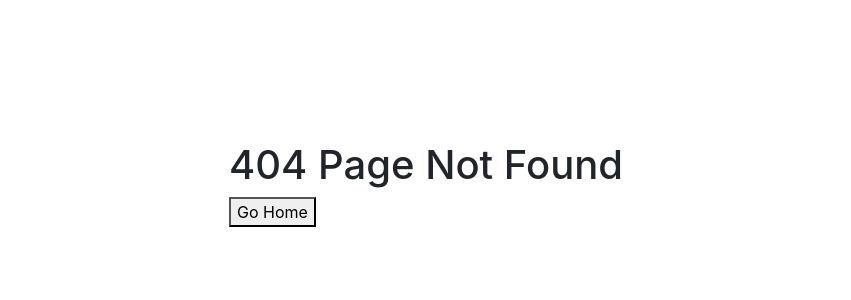
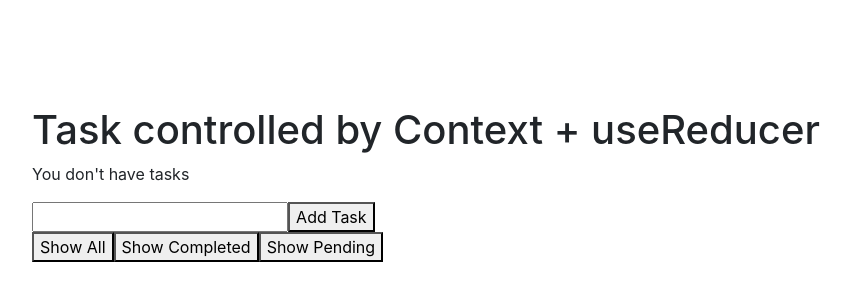
Before and after one commit to LuisMm16/OB-React, a React (Create React App) app: page /taskreducer in a window 1280 px wide. Before the commit this address had no page. Shown: the part 216-516 px from the top of the page, without its empty margins (214-1065 px from the left). Built offline with nearby package versions, Linux system fonts and the light colour scheme.

Commit message:
Ejercicio Sesión 26

```diff
--- a/src/App.js
+++ b/src/App.js
@@ -10,6 +10,7 @@ import DashboardPage from './pages/dashboard/Dashboard';
 import TasksPage from './pages/tasks/TasksPage';
 import NotFoundPage from './pages/404/NotFoundPage';
 import ChuckJokesPage from './pages/chuck/ChuckJokesPage';
+import TaskReducer from './pages/tasks/TaskReducer';
 
 function App() {
   function addTask(task) {
@@ -62,6 +63,9 @@ function App() {
             <Navigate to='/login' />
         } />
 
+        {/* Task Route controlled with Context and useReducer */}
+        <Route path='taskreducer' element={<TaskReducer />}/>
+
         {/* Chuck Norris Jokes */}
         <Route path='/chuck' element={<ChuckJokesPage />} />
 
--- /dev/null
+++ b/src/components/container/TaskListUseReducer.jsx
@@ -0,0 +1,130 @@
+import React, { useReducer } from 'react';
+import TaskUseReducer from '../pure/TaskUseReducer';
+
+// Create Context
+export const myContext = React.createContext(null);
+
+// Counter for ID
+let nextTaskId = 0;
+
+// Actions
+export const ADD_TASK = 'ADD_TASK';
+export const DELETE_TASK = 'DELETE_TASK';
+export const TOGGLE_TASK = 'TOGGLE_TASK';
+export const SET_VISIBILITY_FILTER = 'SET_VISIBILITY_FILTER';
+export const SHOW_ALL = 'SHOW_ALL';
+export const SHOW_PENDING = 'SHOW_PENDING';
+export const SHOW_COMPLETED = 'SHOW_COMPLETED';
+
+// Initial State
+const initialState = {
+  tasks: [],
+  filter: 'SHOW_ALL'
+};
+
+// Reducer
+const taskReducer = (state, action) => {
+  switch (action.type) {
+
+    case SET_VISIBILITY_FILTER:
+      return {
+        ...state,
+        filter: action.payload.filter
+      }
+
+    case ADD_TASK:
+      return {
+        ...state,
+        tasks: state.tasks.concat({
+          id: nextTaskId++,
+          name: action.payload.name,
+          completed: false
+        })
+      };
+
+    case DELETE_TASK:
+      return {
+        ...state,
+        tasks: state.tasks.filter(task => task.id !== action.payload.id)
+      }
+
+
+    case TOGGLE_TASK:
+      return {
+        ...state,
+        tasks: state.tasks.map(task => {
+          if (task.id === action.payload.id) {
+            return {
+              ...task,
+              completed: !task.completed
+            }
+          } else {
+            return task;
+          }
+        })
+      }
+
+    default:
+      return state;
+  }
+}
+
+// Component
+const TaskListUseReducer = () => {
+
+  const [state, dispatch] = useReducer(taskReducer, initialState);
+
+  return (
+    <myContext.Provider value={
+      {
+        state,
+        dispatch
+      }
+    }>
+      <h1>Task controlled by Context + useReducer</h1>
+      {/* Render tasks */}
+      {
+        state.tasks.length > 0
+          ?
+          state.tasks.map((task) => (
+            <TaskUseReducer task={task} key={task.id} />
+          ))
+          :
+          <p>You don't have tasks</p>
+      }
+
+      {/* Add Tasks Form */}
+      <form
+        onSubmit={(e) => {
+          e.preventDefault();
+          dispatch({
+            type: ADD_TASK, payload: {
+              name: e.target.name.value
+            }
+          })
+        }}
+      >
+        <input id='name' type='text' name='name' />
+        <button type='submit'>
+          Add Task
+        </button>
+      </form>
+
+      {/* Buttons */}
+      <div>
+        <button onClick={() => dispatch({ type: SET_VISIBILITY_FILTER, payload: { filter: SHOW_ALL } })}>
+          Show All
+        </button>
+        <button onClick={() => dispatch({ type: SET_VISIBILITY_FILTER, payload: { filter: SHOW_COMPLETED } })}>
+          Show Completed
+        </button>
+        <button onClick={() => dispatch({ type: SET_VISIBILITY_FILTER, payload: { filter: SHOW_PENDING } })}>
+          Show Pending
+        </button>
+      </div>
+
+    </myContext.Provider>
+  );
+}
+
+export default TaskListUseReducer;
--- /dev/null
+++ b/src/components/pure/TaskUseReducer.jsx
@@ -0,0 +1,75 @@
+import React, { useContext } from 'react';
+import { DELETE_TASK, myContext, SHOW_ALL, SHOW_COMPLETED, SHOW_PENDING, TOGGLE_TASK } from '../container/TaskListUseReducer';
+import DeleteIcon from '@mui/icons-material/Delete';
+import CheckBoxOutlineBlankIcon from '@mui/icons-material/CheckBoxOutlineBlank';
+import CheckBoxIcon from '@mui/icons-material/CheckBox';
+
+const Task = ({ task }) => {
+  const state = useContext(myContext);
+  const dispatch = state.dispatch;
+
+  return (
+    <div style={{
+      display: 'grid',
+      gridTemplateColumns: '1fr 3fr 1fr 1fr',
+      color: task.completed ? 'green' : 'tomato',
+      textDecoration: task.completed ? 'line-through' : 'none'
+    }}>
+      <div>
+        {task.id}
+      </div>
+      <div>
+        {task.name}
+      </div>
+      <div>
+        {
+          task.completed
+            ?
+            <CheckBoxIcon onClick={() => dispatch({ type: TOGGLE_TASK, payload: { id: task.id } })} />
+            :
+            <CheckBoxOutlineBlankIcon onClick={() => dispatch({ type: TOGGLE_TASK, payload: { id: task.id } })} />
+        }
+      </div>
+      <div>
+        <DeleteIcon onClick={() => dispatch({ type: DELETE_TASK, payload: { id: task.id } })} />
+      </div>
+
+    </div>
+  )
+}
+
+const TaskUseReducer = ({ task }) => {
+
+  const state = useContext(myContext);
+  const filter = state.state.filter;
+
+  switch (filter) {
+    case SHOW_ALL:
+      return (
+        <Task task={task} />
+      )
+
+    case SHOW_COMPLETED:
+      if (task.completed) {
+        return (
+          <Task task={task} />
+        )
+      } else {
+        return null;
+      }
+
+    case SHOW_PENDING:
+      if (!task.completed) {
+        return (
+          <Task task={task} />
+        )
+      } else {
+        return null;
+      }
+
+    default:
+      return null;
+  }
+}
+
+export default TaskUseReducer;
--- /dev/null
+++ b/src/pages/tasks/TaskReducer.jsx
@@ -0,0 +1,12 @@
+import React from 'react';
+import TaskListUseReducer from '../../components/container/TaskListUseReducer';
+
+const TaskReducer = () => {
+  return (
+    <div>
+      <TaskListUseReducer />
+    </div>
+  );
+}
+
+export default TaskReducer;
```
